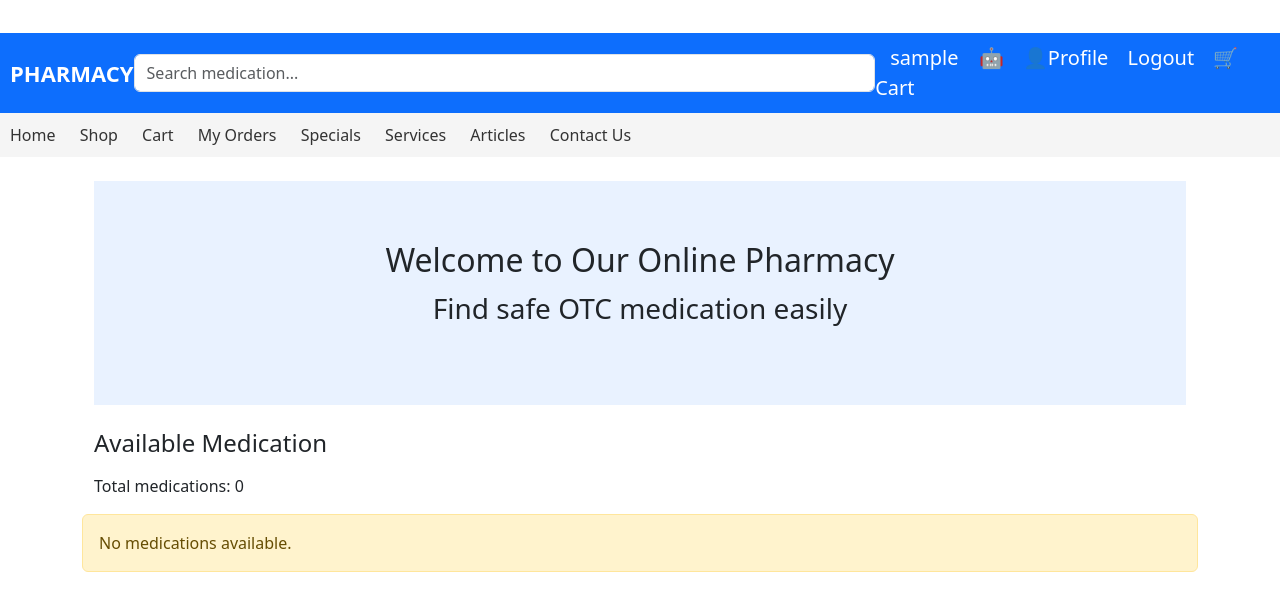
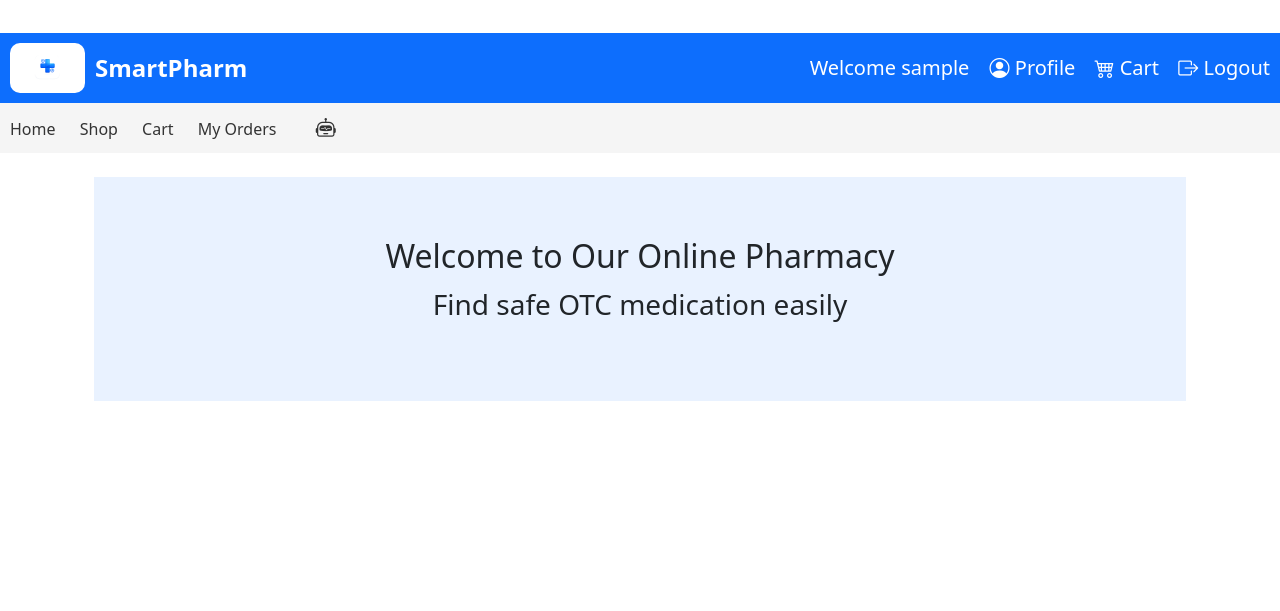
Before and after one commit to Kutyla200/AI-Pharmacy-System, a Django app: page /dashboard/ in a window 1280 px wide. Shown: the top 611 px of the page. Run offline with Django 5.2, Linux system fonts and the light colour scheme; the visitor is signed in with stand-in values (Sample User, id 1).

Commit message:
Updated dashboard, navbar and homepage

```diff
--- a/pharmacy_system/pharmacy_system/urls.py
+++ b/pharmacy_system/pharmacy_system/urls.py
@@ -21,7 +21,7 @@ from django.contrib.auth import views as auth_views
 from users import views
 
 urlpatterns = [
-    path('admin/login/', auth_views.LoginView.as_view(template_name='admin_login.html'), name='login'),
+
     path('admin/', admin.site.urls),
     path('', include('users.urls')),
     path('', include('inventory.urls')),
--- a/pharmacy_system/templates/base.html
+++ b/pharmacy_system/templates/base.html
@@ -1,3 +1,4 @@
+{% load static %}
 <!DOCTYPE html>
 <html>
 <head>
@@ -5,6 +6,8 @@
 <title>Online Pharmacy</title>
 
 <link href="https://cdn.jsdelivr.net/npm/bootstrap@5.3.2/dist/css/bootstrap.min.css" rel="stylesheet">
+
+<link rel="stylesheet" href="https://cdn.jsdelivr.net/npm/bootstrap-icons@1.13.1/font/bootstrap-icons.min.css">
 
 <style>
 
@@ -71,15 +74,38 @@ PHARMACY
 <div class="navbar-top d-flex align-items-center justify-content-between">
 
 <div class="logo">
+
     <a href="{% url 'dashboard' %}"
+       class="d-flex align-items-center"
        style="color:white; text-decoration:none;">
-       PHARMACY
+
+        <!-- Logo Background -->
+<div style="
+            background:white;
+            padding:4px 6px;
+            border-radius:10px;
+            display:flex;
+            align-items:center;
+            justify-content:center;
+            margin-right:10px;
+        ">
+
+            <img src="{% static 'images/logo_icon.png' %}"
+                 alt="SmartPharm Logo"
+                 style="height:42px; width:auto; display:block;">
+
+        </div>
+
+        <!-- System Name -->
+<span style="font-size:24px; font-weight:bold;">
+            SmartPharm
+</span>
+
     </a>
+
 </div>
 
-<form class="search-bar" method="GET" action="/medications">
-<input class="form-control" type="text" name="q" placeholder="Search medication...">
-</form>
+
 
 <div>
 
@@ -87,15 +113,13 @@ PHARMACY
 
 
 <span class="icon-btn">
-  {{ request.user.username }}
+ Welcome {{ request.user.username }}
 </span>
-<a href="/ai-checker" class="icon-btn">🤖</a>
+<a href="/profile" class="icon-btn"><i class="bi bi-person-circle"></i> Profile</a>
 
-<a href="/profile" class="icon-btn">👤Profile</a>
+<a href="/cart" class="icon-btn"><i class="bi bi-cart4"></i> Cart</a>
 
-<a href="/logout/" class="icon-btn">Logout</a>
-
-<a href="/cart" class="icon-btn">🛒Cart</a>
+<a href="/logout/" class="icon-btn"><i class="bi bi-box-arrow-right"></i> Logout</a>
 
 </div>
 
@@ -113,19 +137,14 @@ PHARMACY
 
 <a href="/my-orders">My Orders</a>
 
-<a href="#">Specials</a>
-
-<a href="#">Services</a>
-
-<a href="#">Articles</a>
-
-<a href="#">Contact Us</a>
+<a href="/ai-checker" class="icon-btn"><i class="bi bi-robot"></i></a>
 
 </div>
 
 
 <div class="container">
 
+<!--
 {% if messages %}
   {% for message in messages %}
     <div class="alert alert-success text-center mt-3">
@@ -133,6 +152,7 @@ PHARMACY
     </div>
   {% endfor %}
 {% endif %}
+-->
 
 {% block content %}
 {% endblock %}
--- a/pharmacy_system/templates/dashboard.html
+++ b/pharmacy_system/templates/dashboard.html
@@ -11,8 +11,7 @@
   </div>
 
   <!-- Medications Section -->
-  <h4 class="mb-3">Available Medication</h4>
-  <p>Total medications: {{ medications|length }}</p>
+
 
   <div class="row">
     {% for med in medication %}
@@ -37,9 +36,7 @@
     </div>
 
     {% empty %}
-    <div class="alert alert-warning">
-      No medications available.
-    </div>
+
     {% endfor %}
   </div> <!-- row -->
 
```
Also changed, not shown: pharmacy_system/templates/home.html (+24 -0 lines).
